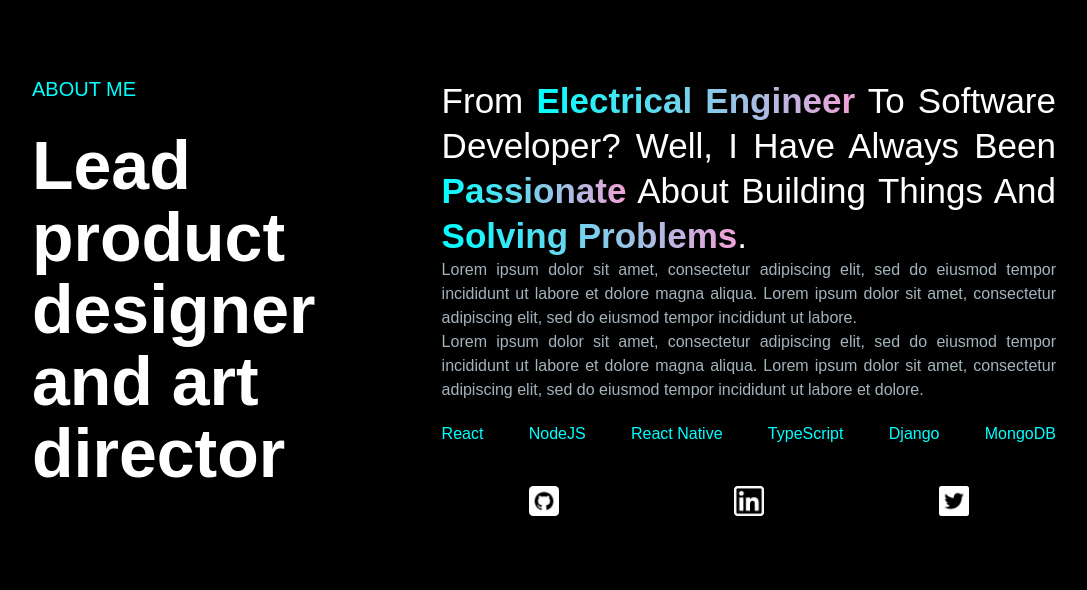
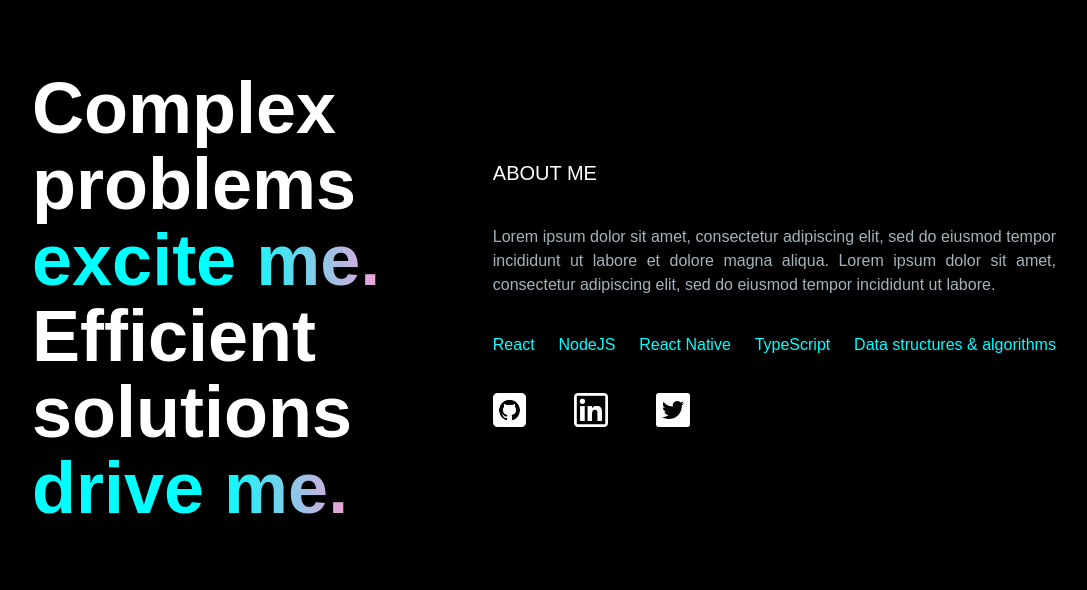
Before and after one commit to ChimwemweGwamba/Portfolio, a React (Create React App) app: page / in a window 1280 px wide. Shown: the part 674-1264 px from the top of the page, without its empty margins (96-1183 px from the left). Built offline with nearby package versions, Linux system fonts and the light colour scheme.

Commit message:
switched to styled components - about component

```diff
--- a/src/App.css
+++ b/src/App.css
@@ -4,8 +4,8 @@
 }
 
 h1{
-  font-size: 4.25rem;
-  line-height: 4.5rem;
+  font-size: 4.5rem;
+  line-height: 4.75rem;
   font-weight: 800;
   color: white;
   margin: 1.75rem 0;
@@ -25,15 +25,8 @@ h3{
   margin: 0;
 }
 
-h3 a{
-  background: -webkit-linear-gradient(left, #00FFFF, #F3A0D7);
-  -webkit-background-clip: text;
-  -webkit-text-fill-color: transparent;
-  font-weight: bold;
-}
-
 h5{
-  color: #00FFFF;
+  color: white;
   font-size: 20px;
   font-weight: 200;
   margin: 0;
--- a/src/App.js
+++ b/src/App.js
@@ -1,7 +1,7 @@
 import "./App.css"
 import Banner from "./components/banner"
 import About from "./components/about/about"
-import Contact from "./components/contact/contact"
+import Contact from "./components/contact"
 import ProjectSection from "./components/projectSection/projectSection"
 import Footer from "./components/footer/footer"
 import NavBar from "./components/navBar/navBar"
--- a/src/components/about/about.js
+++ b/src/components/about/about.js
@@ -1,93 +1,116 @@
-import React from 'react'
-import './about.css'
-import github from '../../assets/images/github.png'
-import linkedin from '../../assets/images/linkedin.png'
-import twitter from '../../assets/images/twitter.png'
-import medium from '../../assets/images/medium.png'
+import React from "react";
+import github from "../../assets/images/github.png";
+import linkedin from "../../assets/images/linkedin.png";
+import twitter from "../../assets/images/twitter.png";
+import styled from "styled-components";
 
+const Container = styled.div`
+  display: flex;
+  flex-direction: row;
+  justify-content: space-between;
+  padding: 5rem 0;
+`;
 
+const CardLeft = styled.div`
+  width: 35%;
+`;
+
+const Title = styled.h1`
+  margin: 0;
+`;
+
+const CardRight = styled.div`
+  display: flex;
+  flex-direction: column;
+  justify-content: center;
+  width: 55%;
+`;
+
+const Heading = styled.h5`
+  margin-bottom: 2.5rem;
+`;
+
+const Skills = styled.div`
+  display: flex;
+  flex-direction: row;
+  justify-content: space-between;
+  padding: 20px 0;
+`;
+
+const Skill = styled.p`
+  color: #00ffff;
+  margin: 1rem 0;
+`;
+
+const Text = styled.p`
+  text-align: justify;
+  margin: 0;
+`;
+
+const Socials = styled.p`
+`;
+
+const Image = styled.img`
+  width: 2.1rem;
+  margin-right: 3rem;
+`;
 
 function About() {
-
-    const openInNewTab = url => {
-        window.open(url, '_blank', 'noopener,noreferrer');
-      };
-
+  const openInNewTab = (url) => {
+    window.open(url, "_blank", "noopener,noreferrer");
+  };
 
   return (
-    <div className='aboutContainer'>
+    <Container>
+      <CardLeft>
+        <Title>
+          Complex problems <a>excite me.</a> Efficient solutions <a>drive me.</a>
+        </Title>
+      </CardLeft>
 
-        <div className='aboutLeft'>
-            <h5>
-                ABOUT ME
-            </h5>
+      <CardRight>
+        <Heading>ABOUT ME</Heading>
+        <Text>
+          Lorem ipsum dolor sit amet, consectetur adipiscing elit, sed do
+          eiusmod tempor incididunt ut labore et dolore magna aliqua. Lorem
+          ipsum dolor sit amet, consectetur adipiscing elit, sed do eiusmod
+          tempor incididunt ut labore.
+        </Text>
 
-            <h1>
-                Lead product designer and art director
-            </h1>
-        </div>
+        <Skills>
+          <Skill>React</Skill>
 
-        <div className='aboutRight'>
-            <h3>
-                From <a>Electrical Engineer</a> To Software Developer? Well, I Have Always Been <a>Passionate</a> About
-                Building Things And <a>Solving Problems</a>.
-            </h3>
+          <Skill>NodeJS</Skill>
 
-            <p>
-                Lorem ipsum dolor sit amet, consectetur adipiscing elit, sed do eiusmod tempor incididunt ut
-                labore et dolore magna aliqua. Lorem ipsum dolor sit amet, consectetur adipiscing elit, sed do eiusmod tempor incididunt ut
-                labore.
-            </p>
+          <Skill>React Native</Skill>
 
-            <p>
-                Lorem ipsum dolor sit amet, consectetur adipiscing elit, sed do eiusmod tempor incididunt ut
-                labore et dolore magna aliqua. Lorem ipsum dolor sit amet, consectetur adipiscing elit, sed do eiusmod tempor incididunt ut
-                labore et dolore.
-            </p>
+          <Skill>TypeScript</Skill>
 
-            <div className='aboutResources'>
-                <p>
-                    React
-                </p>
+          <Skill>Data structures & algorithms</Skill>
+        </Skills>
 
-                <p>
-                    NodeJS
-                </p>
-
-                <p>
-                    React Native
-                </p>
-
-                <p>
-                    TypeScript
-                </p>
-
-                <p>
-                    Django
-                </p>
-
-                <p>
-                    MongoDB
-                </p>
-            </div>
-
-            <div className='aboutSocials'>
-                <div className='aboutSocialsBox'>
-                    <img src={github} alt="github" onClick={() => openInNewTab('https://github.com/ChimwemweGwamba')} />
-                </div>
-
-                <div className='aboutSocialsBox'>
-                    <img src={linkedin} alt="linkedin" onClick={() => openInNewTab('https://www.linkedin.com/in/chimwemwe-gwamba/')} />
-                </div>
-
-                <div className='aboutSocialsBox'>
-                    <img src={twitter} alt="twitter" onClick={() => openInNewTab('https://twitter.com/Chim_dawg')} />
-                </div>
-            </div>
-        </div>
-
-    </div>
-  )
+        <Socials>
+          <Image
+            src={github}
+            alt="github"
+            onClick={() => openInNewTab("https://github.com/ChimwemweGwamba")}
+          />
+          <Image
+            src={linkedin}
+            alt="linkedin"
+            onClick={() =>
+              openInNewTab("https://www.linkedin.com/in/chimwemwe-gwamba/")
+            }
+          />
+          <Image
+            src={twitter}
+            alt="twitter"
+            onClick={() => openInNewTab("https://twitter.com/Chim_dawg")}
+          />
+        </Socials>
+      </CardRight>
+    </Container>
+  );
 }
 
-export default About
+export default About;
```
Also changed, not shown: src/assets/images/medium.png (deleted), src/components/contact.js (renamed from src/components/contact/contact.js).
